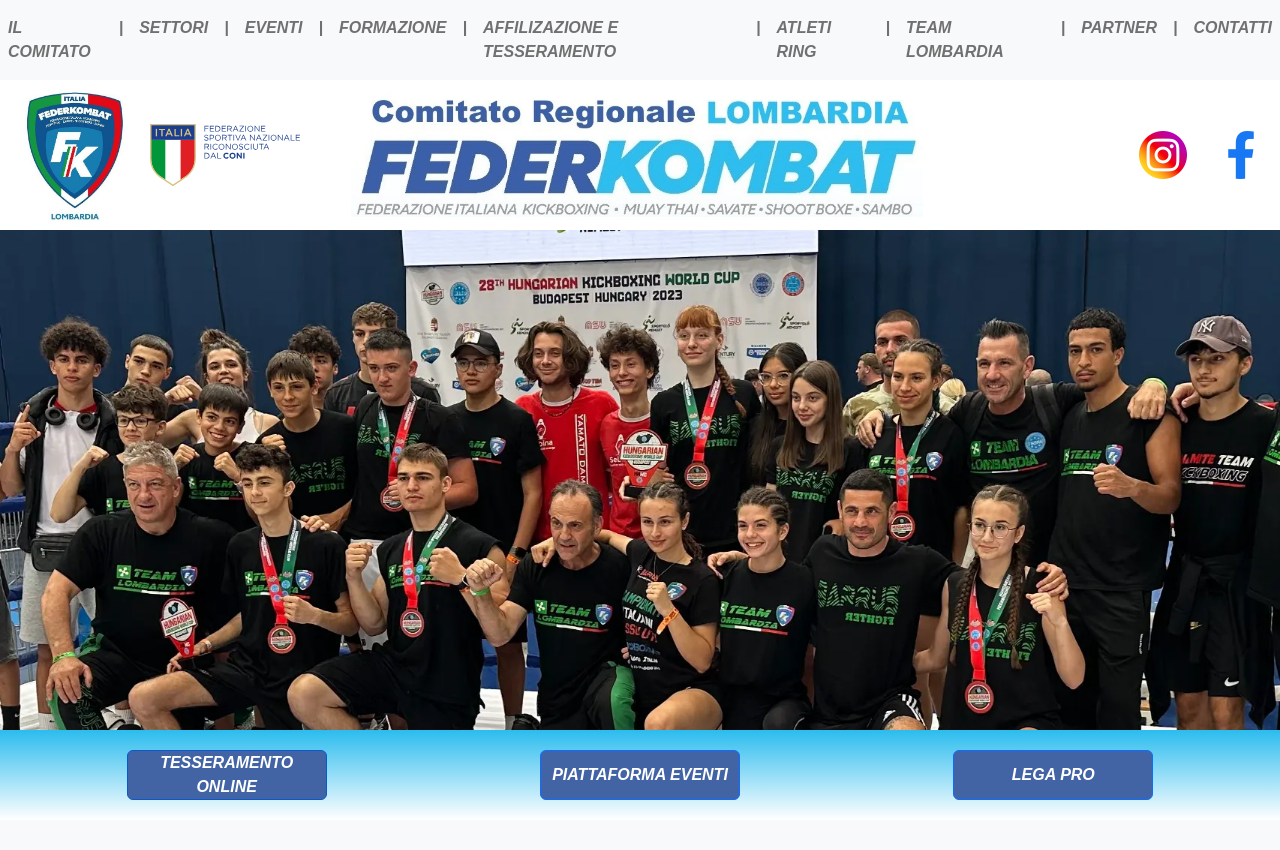
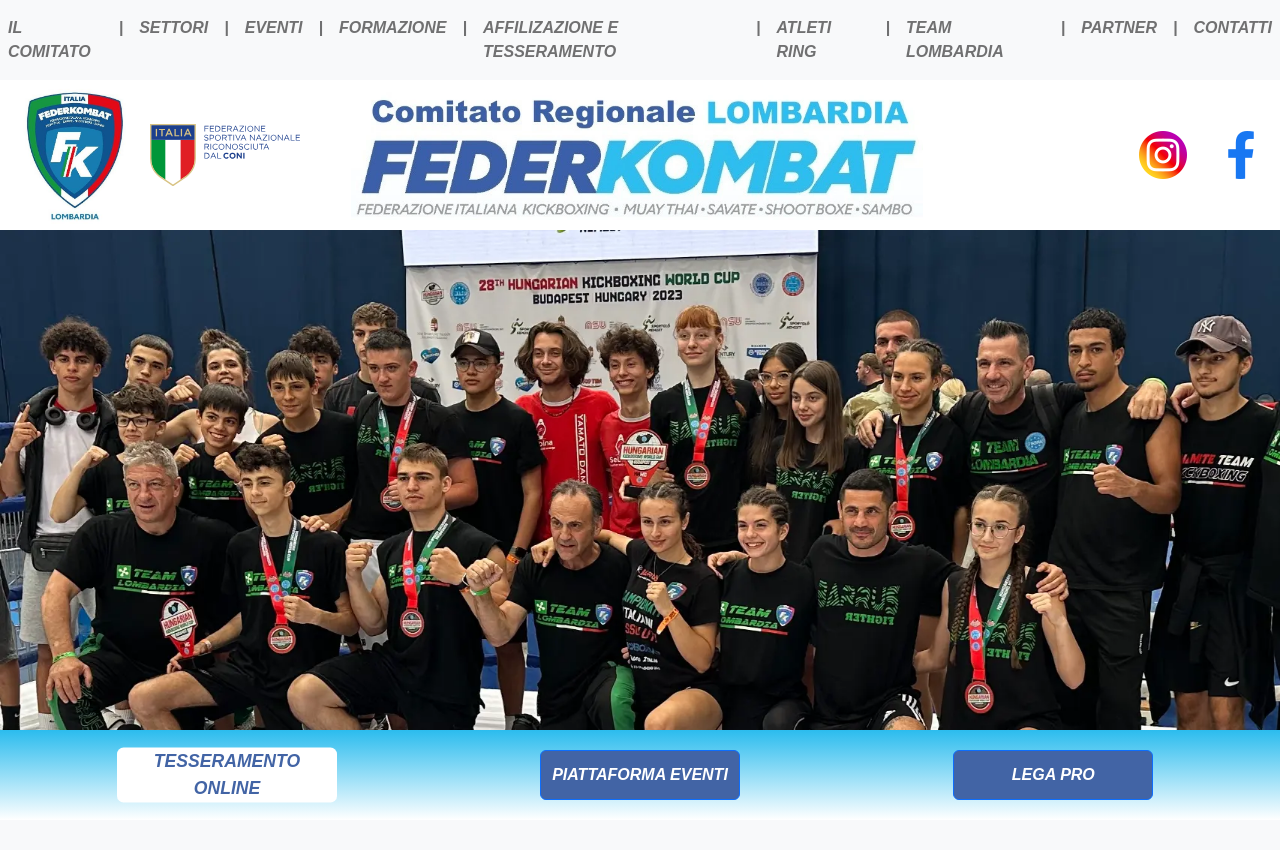
Before and after one commit to delgalaenza/fdk-lombardia-frontend, an Angular app: page / in a window 1280 px wide. In both pictures the pointer is over the button "TESSERAMENTO ONLINE". Shown: the top 850 px of the page. Built offline with nearby package versions, Linux system fonts and the light colour scheme.

Commit message:
improvements

```diff
--- a/src/app/app.component.scss
+++ b/src/app/app.component.scss
@@ -46,6 +46,14 @@
   cursor: pointer;
   padding: 10px;
   background-color: $second-color;
+  transition: transform 0.3s ease;
+}
+
+.external-links-container> a:hover {
+  color: $second-color;
+  background-color: white;
+  border: 0;
+  transform: scale(1.1);
 }
 
 div.gallery:hover {
--- a/src/app/navbar/navbar.component.scss
+++ b/src/app/navbar/navbar.component.scss
@@ -12,10 +12,6 @@
 
   .navbar-brand {
     height: 100%;
-  }
-
-  .show{
-    top: 0;
   }
 
   .hide-nav {
@@ -42,6 +38,10 @@
   .socialContainer > a {
     padding: 10px;
   }
+
+  .nav-item > a:hover {
+    color: $base-color
+   }
 
 //solo smarphone
 @media (max-width:570px)  {
```
Also changed, not shown: src/app/navbar/navbar.component.html (+10 -10 lines).
